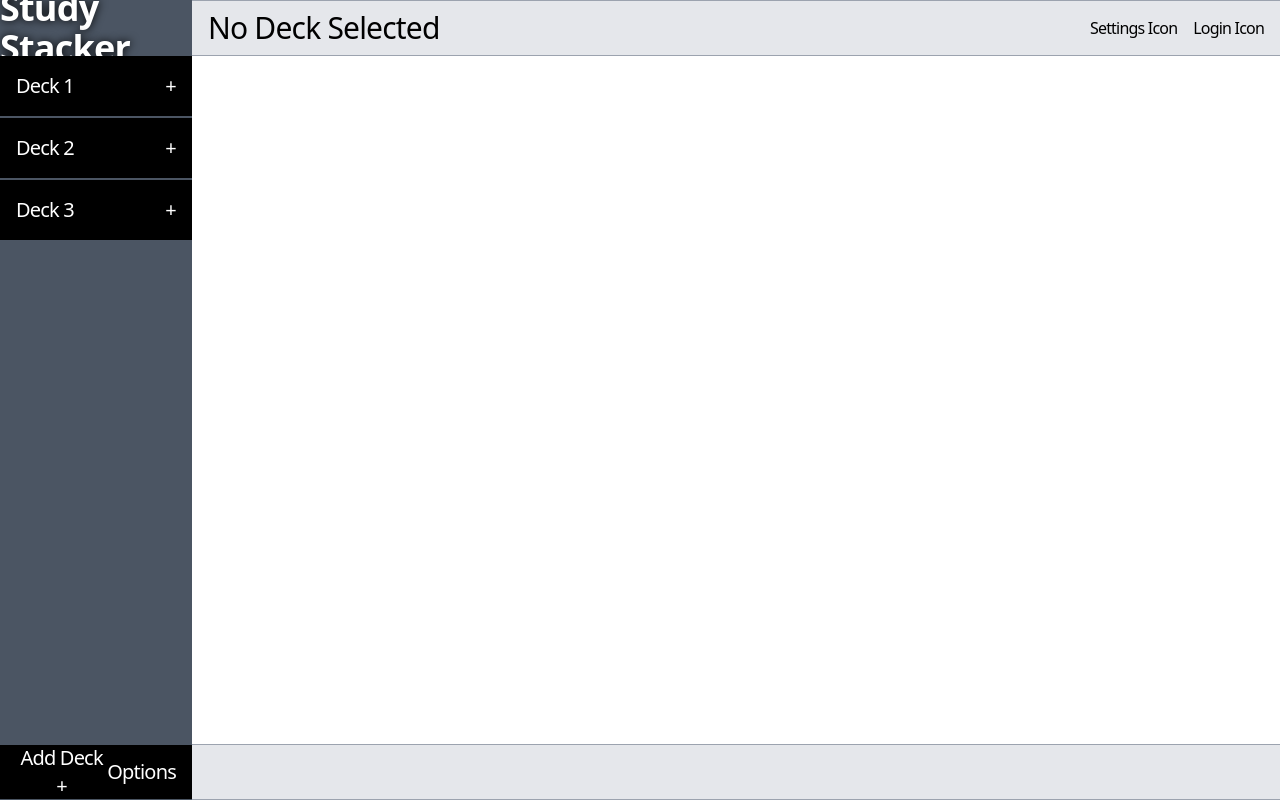
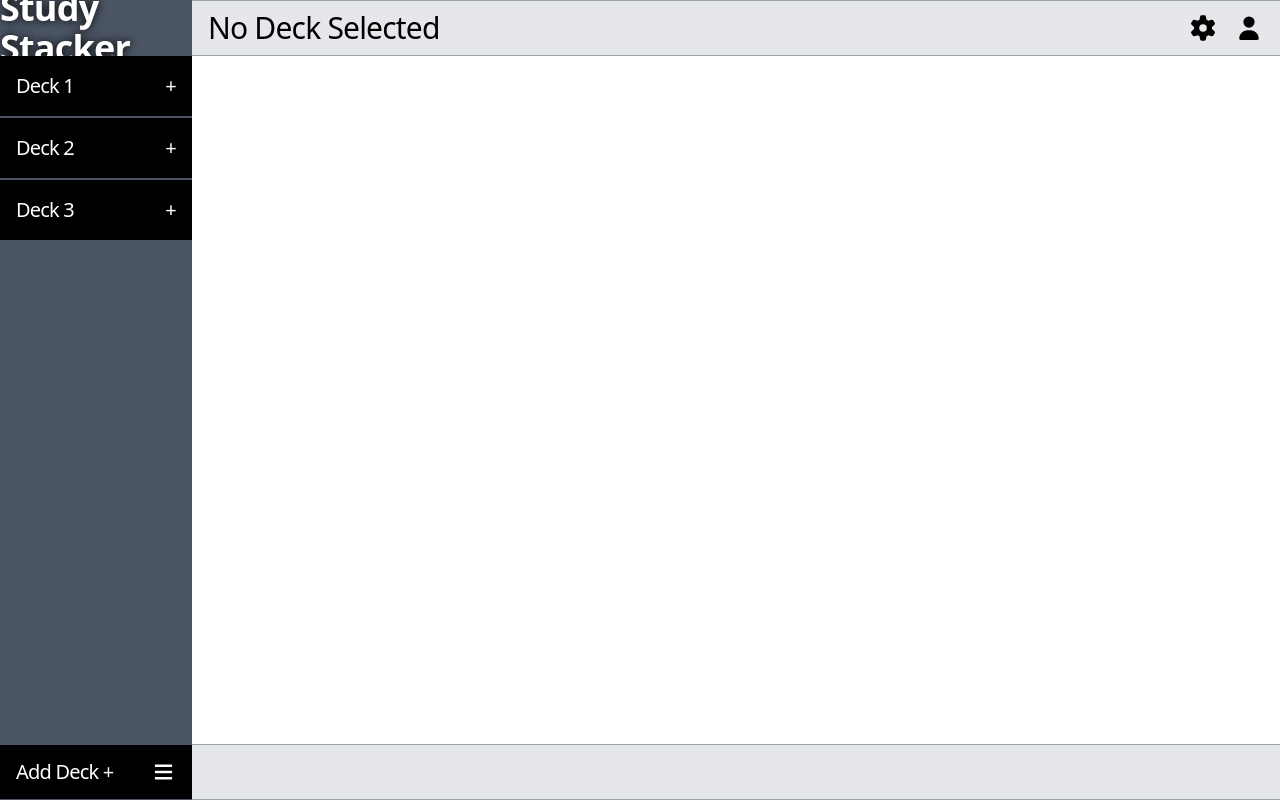
Before and after one commit to lseti1/AngularStudyStacker-123913, an Angular app: page / in a window 1280 px wide. Built offline with nearby package versions, Linux system fonts and the light colour scheme.

Commit message:
Styling: Added FA icons around application

```diff
--- a/package.json
+++ b/package.json
@@ -28,6 +28,9 @@
     "@angular/forms": "^20.1.0",
     "@angular/platform-browser": "^20.1.0",
     "@angular/router": "^20.1.0",
+    "@fortawesome/angular-fontawesome": "^3.0.0",
+    "@fortawesome/fontawesome-svg-core": "^7.0.0",
+    "@fortawesome/free-solid-svg-icons": "^7.0.0",
     "rxjs": "~7.8.0",
     "tslib": "^2.3.0",
     "zone.js": "~0.15.0"
--- a/src/app/main-layout/flaschard-view/flaschard-view.html
+++ b/src/app/main-layout/flaschard-view/flaschard-view.html
@@ -6,8 +6,8 @@
         <p class="flex justify-center items-center border-t border-gray-400 h-1/2 w-full">{{ flashcard.back }}</p>
         @if (isEditingDeck) {
         <div class="absolute flex flex-row justify-end top-2 right-5 gap-4 h-10 w-10 select-none text-base font-bold">
-            <p class="flex justify-center items-center text-gray-400 hover:text-gray-600 duration-300">X</p>
-            <p class="flex justify-center items-center text-gray-400 hover:text-gray-600 duration-300">Edit</p>
+            <fa-icon [icon]="faGear" class="flex justify-center items-center text-gray-400 hover:text-gray-600 duration-300"></fa-icon>
+            <button class="flex justify-center items-center text-gray-400 hover:text-gray-600 duration-300 text-xl">X</button>
         </div>
         }
     </div>
--- a/src/app/main-layout/flaschard-view/flaschard-view.ts
+++ b/src/app/main-layout/flaschard-view/flaschard-view.ts
@@ -1,14 +1,18 @@
 import { Component, Input } from '@angular/core';
 import { SelectedDeck } from '../../services/selected-deck';
 import { DummyDataService, Flashcard } from '../../services/dummy-data-service';
+import { FontAwesomeModule } from '@fortawesome/angular-fontawesome';
+import { faGear } from '@fortawesome/free-solid-svg-icons';
 
 @Component({
   selector: 'app-flaschard-view',
-  imports: [],
+  imports: [FontAwesomeModule],
   templateUrl: './flaschard-view.html',
   styles: ``
 })
 export class FlaschardView {
+  faGear = faGear;
+
   @Input() flashcardsData: Flashcard[] = [];
   @Input() isEditingDeck: boolean = false;
   constructor(public selectedDeckService: SelectedDeck) {}
--- a/src/app/main-layout/top-bar/top-bar.html
+++ b/src/app/main-layout/top-bar/top-bar.html
@@ -10,8 +10,8 @@
     } @else {
         <h1 class="text-3xl">No Deck Selected</h1>
     }
-    <div class="flex flex-row items-center justify-center gap-4">
-        <button>Settings Icon</button>
-        <button>Login Icon</button>
+    <div class="flex flex-row items-center justify-center gap-4 text-2xl">
+        <fa-icon [icon]="faGear" class="hover:text-black/70 duration-300 cursor-pointer"></fa-icon>
+        <fa-icon [icon]="faUser" class="hover:text-black/70 duration-300 cursor-pointer"></fa-icon>
     </div>
 </div>
--- a/src/app/main-layout/top-bar/top-bar.ts
+++ b/src/app/main-layout/top-bar/top-bar.ts
@@ -1,13 +1,19 @@
 import { Component, Input } from '@angular/core';
 import { SelectedDeck } from '../../services/selected-deck';
+import { FontAwesomeModule } from '@fortawesome/angular-fontawesome';
+import { faUser } from '@fortawesome/free-solid-svg-icons';
+import { faGear } from '@fortawesome/free-solid-svg-icons';
 
 @Component({
   selector: 'app-top-bar',
-  imports: [],
+  imports: [FontAwesomeModule],
   templateUrl: './top-bar.html',
   styles: ``
 })
 export class TopBar {
+  faUser = faUser;
+  faGear = faGear;
+
   @Input() deckTitle: string = '';
   @Input() deckSize: number = 0;
   @Input() deckProficiency: number = 0;
--- a/src/app/sidebar/add-deck-options/add-deck-options.html
+++ b/src/app/sidebar/add-deck-options/add-deck-options.html
@@ -1,4 +1,4 @@
 <div class="bg-black w-full h-full flex justify-between items-center p-4 text-xl border-y border-gray-600">
     <button class="hover:text-white/70 duration-300">Add Deck +</button>
-    <button class="hover:text-white/70 duration-300">Options</button>
+    <fa-icon [icon]="faBars" class="hover:text-white/70 duration-300 cursor-pointer"></fa-icon>
 </div>
--- a/src/app/sidebar/add-deck-options/add-deck-options.ts
+++ b/src/app/sidebar/add-deck-options/add-deck-options.ts
@@ -1,11 +1,13 @@
 import { Component } from '@angular/core';
+import { FontAwesomeModule } from '@fortawesome/angular-fontawesome';
+import { faBars } from '@fortawesome/free-solid-svg-icons';
 
 @Component({
   selector: 'app-add-deck-options',
-  imports: [],
+  imports: [FontAwesomeModule],
   templateUrl: './add-deck-options.html',
   styleUrl: './add-deck-options.css'
 })
 export class AddDeckOptions {
-
+  faBars = faBars;
 }
--- a/src/app/sidebar/sidebar.ts
+++ b/src/app/sidebar/sidebar.ts
@@ -2,6 +2,7 @@ import { Component, OnInit } from '@angular/core';
 import { DecksList } from './decks-list/decks-list';
 import { AddDeckOptions } from './add-deck-options/add-deck-options';
 import { DummyDataService } from '../services/dummy-data-service';
+
 
 @Component({
   selector: 'app-sidebar',
```
Also changed, not shown: 1 other file (tests, documents, lock files or other folders).
